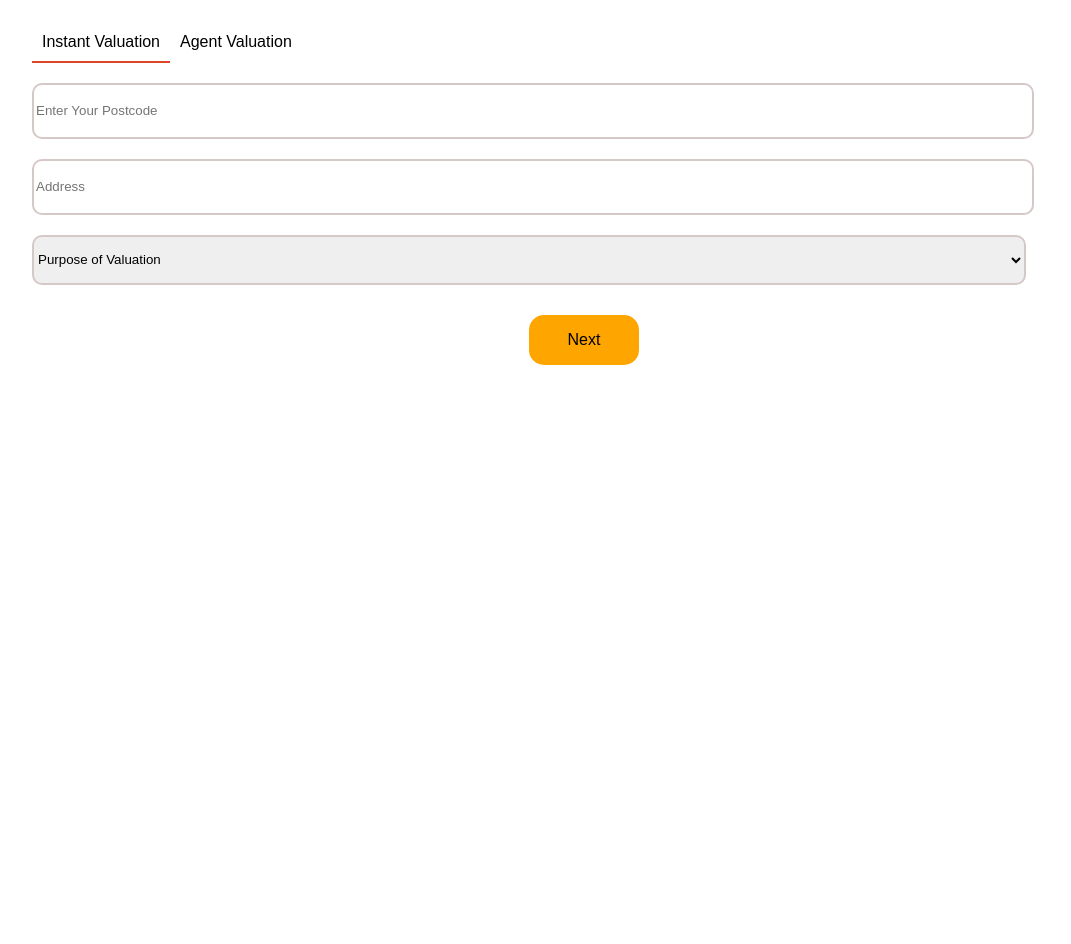
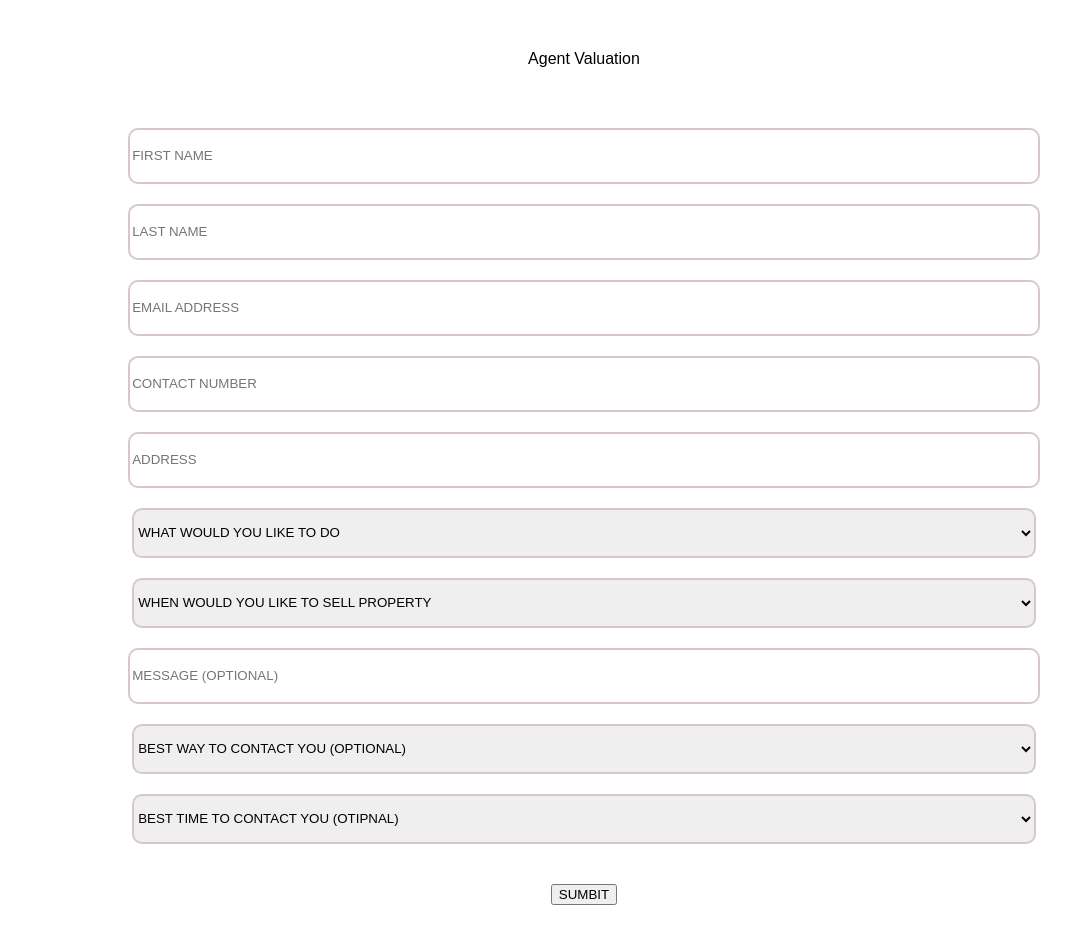
Before and after one commit to Jobminar/Radaf-FE, a React (Create React App) app in the folder client/: page /valuemyhome in a window 1280 px wide. Shown: the part 340-1284 px from the top of the page, without its empty margins (56-1127 px from the left). Before the commit the page ends 800 px from the top, so only its background shows below. Built offline with nearby package versions, Linux system fonts and the light colour scheme.

Commit message:
about, support, completed and value my home small modification in form 02-01-20241

```diff
--- a/client/public/index.html
+++ b/client/public/index.html
@@ -15,7 +15,7 @@
     <link rel="preconnect" href="https://fonts.googleapis.com">
     <link rel="preconnect" href="https://fonts.gstatic.com" crossorigin>
     <link href="https://fonts.googleapis.com/css2?family=Roboto&display=swap" rel="stylesheet">
-
+    <link href="https://fonts.googleapis.com/css2?family=Roboto:wght@400;500;700&display=swap" rel="stylesheet"></link>
     <title>Raddaf</title>
   </head>
   <body>
--- a/client/src/components/Support/Support.css
+++ b/client/src/components/Support/Support.css
@@ -1,6 +1,7 @@
 .cont{
     margin: 20px;
     margin-top: 30px;
+    font-family: "Roboto";
 }
 .mai{
     display: flex;
@@ -11,9 +12,9 @@
     border: 3px;
     border-style:solid;
     padding: 40px;
-    border-color: red;
+    border-color: #955108;
     border-radius: 10px;
-    box-shadow: 10px 10px 10px rgba(0, 0, 0, 0.5);
+    box-shadow: 10px 10px 10px rgba(0, 0, 0, 0.3);
 }
 .sma{
     display: flex;
@@ -21,12 +22,14 @@
     align-items: center;
 }
 .ico{
-    width: 50px;
-    height: 50px;
-    background-color: rgb(230, 141, 141);
+    width: 80px;
+    height: 80px;
+    padding: 10px;
+    background-color:#955108;
+    border-radius: 10px;
 }
 .sm{
-    padding: 10px;
+    padding: 20px;
 }
 .head{
     font-size: 20px;
@@ -37,5 +40,9 @@
         /* display: flex; */
         flex-direction: column;
         margin: 3px;
+        padding: 2px;
+    }
+    .cont{
+        margin: 3px;
     }
 }
--- a/client/src/components/Valuemyhome/Valuemyhome.css
+++ b/client/src/components/Valuemyhome/Valuemyhome.css
@@ -7,6 +7,7 @@
 }
 .maincoos{
     margin: 80px;
+    font-family:"Roboto";
 }
 
 .inp{
@@ -18,18 +19,18 @@
     border-radius: 10px;
     border-color: rgb(215, 200, 200);
 }
-.inp2{
+/* .inp2{
     width: 70%;
     height:50px;
     margin-top: 20px;
     border: 2px;
     border-style: solid;
     /* border-radius: 10px; */
-    border-top-left-radius: 10px;
-    border-bottom-left-radius: 10px;
-    border-color: rgb(215, 200, 200);
-}
-.inp2b{
+    /* border-top-left-radius: 10px; */
+    /* border-bottom-left-radius: 10px; */
+    /* border-color: rgb(215, 200, 200); */
+/* } */ */
+/* .inp2b{
     width: 10%;
     height: 55px;
     border-top-right-radius: 10px;
@@ -39,36 +40,44 @@
 .inp2d{
     display: flex;
     flex-direction: row;
-}
-.bbut{
-    margin-top: 30px;
-    height: 50px;
-    width: 10%;
-    border-radius: 15px;
-    background-color: orange;
-}
-button {
+} */
+.bun{
     padding: 10px;
     cursor: pointer;
     border: none;
     background: none;
+    margin: 30px;
+    font-size: 16px;
+    outline: none;
+}
+.bb2{
+    margin-top: 30px;
+    height: 50px;
+    width: 15%;
+    border-radius: 15px;
+    border: none;
+    background-color: #9E4D00;
+}
+.bb1 {
+    padding: 10px;
+    cursor: pointer;
+    border: none;
+    background: none;
+    margin: 30px;
     font-size: 16px;
     outline: none;
   }
 
-  .active-tab {
-    border-bottom: 2px solid rgb(222, 70, 39);
-  }
 
 @media screen and (max-width:768px) {
-    .bbut{
+    .bb{
         margin:5px;
         width: 30%;
     }
-    .inp2b{
-        width: 25%;
-    }
+    /* .inp2b{
+        width: 20%;
+    } */
     .maincoos{
-        margin: 10px;
+        margin: 2px;
     }
 }
--- a/client/src/components/Valuemyhome/Valuemyhome.js
+++ b/client/src/components/Valuemyhome/Valuemyhome.js
@@ -1,53 +1,118 @@
-import React,{useState} from 'react'
+import React, { useState } from 'react'
 import "./Valuemyhome.css"
-
+// import axios from "axios"
 
 
 
 const Valuemyhome = () => {
-    const [activeTab, setActiveTab] = useState('Instant Valuation');
-    const handleTabClick = (tabId) => {
-      setActiveTab(tabId);
-    };
+    const [formData, setFormData]=useState({
+        firstname:"",
+        lastname:"",
+        emailaddress:"",
+        constactnumber:"",
+        address:"",
+        todo:"",
+        sellproperty:"",
+        message:"",
+        contact:"",
+        besttime:""
+
+    })
+
+    const handleInputChange = (e) => {
+        const { name, value } = e.target;
+        setFormData({ ...formData, [name]: value });
+      };
+
+
+      const submitForm = async () => {
+        try {
+            console.log(formData)
+          // Replace 'http://your-api-endpoint' with your actual API endpoint
+
+        //   const response = await axios.post('http://your-api-endpoint', formData);
+
+        //   if (response.status === 200) {
+        //     console.log('Form data submitted successfully');
+        //     // Optionally, you can reset the form after successful submission
+        //     setFormData({
+        //       firstname: '',
+        //       lastname: '',
+        //       emailaddress: '',
+        //       contactnumber: '',
+        //       address: '',
+        //       todo: '', // reset the todo field
+        //     });
+        //   } else {
+        //     console.error('Failed to submit form data');
+        //   }
+        } catch (error) {
+          console.error('Error submitting form data', error);
+        }
+      };
+
+
     return (
     <div className='maincoos'>
         <center className='mainco'>
-            <div>
                 <svg xmlns="http://www.w3.org/2000/svg" width="16" height="16" fill="currentColor" className="bi bi-calculator calimage" viewBox="0 0 16 16">
                     <path d="M12 1a1 1 0 0 1 1 1v12a1 1 0 0 1-1 1H4a1 1 0 0 1-1-1V2a1 1 0 0 1 1-1zM4 0a2 2 0 0 0-2 2v12a2 2 0 0 0 2 2h8a2 2 0 0 0 2-2V2a2 2 0 0 0-2-2z"/>
                     <path d="M4 2.5a.5.5 0 0 1 .5-.5h7a.5.5 0 0 1 .5.5v2a.5.5 0 0 1-.5.5h-7a.5.5 0 0 1-.5-.5zm0 4a.5.5 0 0 1 .5-.5h1a.5.5 0 0 1 .5.5v1a.5.5 0 0 1-.5.5h-1a.5.5 0 0 1-.5-.5zm0 3a.5.5 0 0 1 .5-.5h1a.5.5 0 0 1 .5.5v1a.5.5 0 0 1-.5.5h-1a.5.5 0 0 1-.5-.5zm0 3a.5.5 0 0 1 .5-.5h1a.5.5 0 0 1 .5.5v1a.5.5 0 0 1-.5.5h-1a.5.5 0 0 1-.5-.5zm3-6a.5.5 0 0 1 .5-.5h1a.5.5 0 0 1 .5.5v1a.5.5 0 0 1-.5.5h-1a.5.5 0 0 1-.5-.5zm0 3a.5.5 0 0 1 .5-.5h1a.5.5 0 0 1 .5.5v1a.5.5 0 0 1-.5.5h-1a.5.5 0 0 1-.5-.5zm0 3a.5.5 0 0 1 .5-.5h1a.5.5 0 0 1 .5.5v1a.5.5 0 0 1-.5.5h-1a.5.5 0 0 1-.5-.5zm3-6a.5.5 0 0 1 .5-.5h1a.5.5 0 0 1 .5.5v1a.5.5 0 0 1-.5.5h-1a.5.5 0 0 1-.5-.5zm0 3a.5.5 0 0 1 .5-.5h1a.5.5 0 0 1 .5.5v4a.5.5 0 0 1-.5.5h-1a.5.5 0 0 1-.5-.5z"/>
                 </svg>
-                {activeTab==="Instant Valuation"?(
-                    <><h1>Arrange a free agent valuation</h1>
-                    <p>The simple, free, no-obligation way to request an accurate valuation of your home from estate and letting agents who are experts in your local areas</p></>
-                ):(<>
-                <h1>Agent online valuation</h1>
-                <p>Enter your postcode and answer a few simple questions to instantly get an estimate of your home's value</p></>)}
+                <h1>Instant Online Valuation</h1>
+                <p>The simple, free, no-obligation way to request an accurate valuation of your home from estate and letting agents who are experts in your local areas</p>
+
+        <div className='cal'>
+            <button className='bb1'>Agent Valuation</button>
+            <div>
+                <input className='inp' onChange={handleInputChange} value={formData.firstname} name='firstname' type="text" placeholder="FIRST NAME" /><br/>
+                <input className='inp' onChange={handleInputChange} value={formData.lastname} name='lastname' type="text" placeholder="LAST NAME" /><br/>
+                <input className='inp' onChange={handleInputChange} value={formData.emailaddress} name='emailaddress' type="text" placeholder="EMAIL ADDRESS" /><br/>
+                <input className='inp'  onChange={handleInputChange} value={formData.constactnumber} name='constactnumber' type="text" placeholder="CONTACT NUMBER" /><br/>
+                <input className='inp' onChange={handleInputChange} value={formData.address} name='address' type="text" placeholder="ADDRESS" /><br/>
+                <select className='inp' value={formData.todo} name='todo' onChange={handleInputChange} >
+                {/* // onChange={(e) => setFormData({ ...formData, todo: e.target.value })}> */}
+                    <option value="" disabled>WHAT WOULD YOU LIKE TO DO</option>
+                    <option value="sellmyproperty">SELL MY PROPERTY</option>
+                    <option value="letmyproperty">LET MY PROPERTY</option>
+                    <option value="justcurious">JUST CURIOUS</option>
+                    <option value="remortgaging">REMORTGAGING / RENOVATION / PURCHASING</option>
+                </select>
+                <select className='inp' name='sellproperty' onChange={handleInputChange} value={formData.sellproperty}  >
+                {/* // onChange={(e) => setFormData({ ...formData, sellproperty: e.target.value })}> */}
+                    <option value="" disabled>WHEN WOULD YOU LIKE TO SELL PROPERTY</option>
+                    <option value="0-3months">0 - 3 MONTHS</option>
+                    <option value="3-6months">3 - 6 MONTHS</option>
+                    <option value="6+months">6+ MONTHS</option>
+                </select>
+
+                <input className='inp' onChange={handleInputChange} value={formData.message} name='message' type="text" placeholder="MESSAGE (OPTIONAL)" /><br/>
+                <select className='inp' value={formData.contact} onChange={handleInputChange} name='contact' >
+                {/* //  onChange={(e) => setFormData({ ...formData, contact: e.target.value })}> */}
+                    <option value="" disabled>BEST WAY TO CONTACT YOU (OPTIONAL)</option>
+                    <option value="email">EMAIL</option>
+                    <option value="phone">PHONE</option>
+                    <option value="either">EITHER</option>
+                </select>
+                <select className='inp' name='besttime' onChange={handleInputChange} value={formData.besttime} >
+                {/* //  onChange={(e) => setFormData({ ...formData, besttime: e.target.value })}> */}
+                    <option value="" disabled>BEST TIME TO CONTACT YOU (OTIPNAL)</option>
+                    <option value="morning">MORNING</option>
+                    <option value="afternoon">AFTERNOON</option>
+                    <option value="evening">EVENING</option>
+                    <option value="anytime">ANY TIME</option>
+                </select>
+                <center className='bb1'>
+                    <button className='' onClick={submitForm}>SUMBIT</button>
+                </center>
             </div>
 
+        </div>
         </center>
-        <div className='cal'>
-            <button className={activeTab==="Instant Valuation"?'active-tab':""} onClick={() => handleTabClick('Instant Valuation')}>Instant Valuation</button>
-            <button className={activeTab==="Agent Valuation"?'active-tab':""} onClick={() => handleTabClick('Agent Valuation')}>Agent Valuation</button>
-            <div style={{ display: activeTab === 'Instant Valuation' ? 'block' : 'none' }}>
-                <input className='inp' type="text" placeholder="Enter Your Postcode" /><br/>
-                <input className='inp' type="text" placeholder="Address" /><br/>
-                <select className='inp' defaultValue="" onChange={(e) => console.log(e.target.value)}>
-                    <option value="" disabled>Purpose of Valuation</option>
-                    <option value="input3_1">Letting your Property</option>
-                    <option value="input3_2">selling your Property</option>
-                </select>
-                <center>
-                    <button className='bbut'>Next</button>
-                </center>
-            </div>
-            <div className='inp2d' style={{ display: activeTab === 'Agent Valuation' ? 'block' : 'none' }}>
-                <input className='inp2' type="text" placeholder="Input" />
-                <button className='inp2b'>search</button>
-            </div>
-        </div>
     </div>
   )
 }
 
+
+
 export default Valuemyhome
```
Also changed, not shown: client/src/components/Aboutus/About.css (+18 -22 lines), client/src/components/Aboutus/Aboutus.jsx (+8 -4 lines), client/src/components/Support/Support.jsx (+4 -3 lines).
